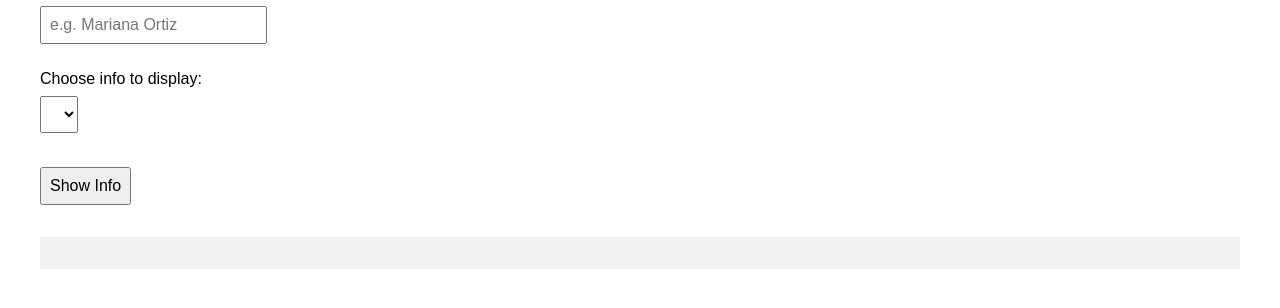
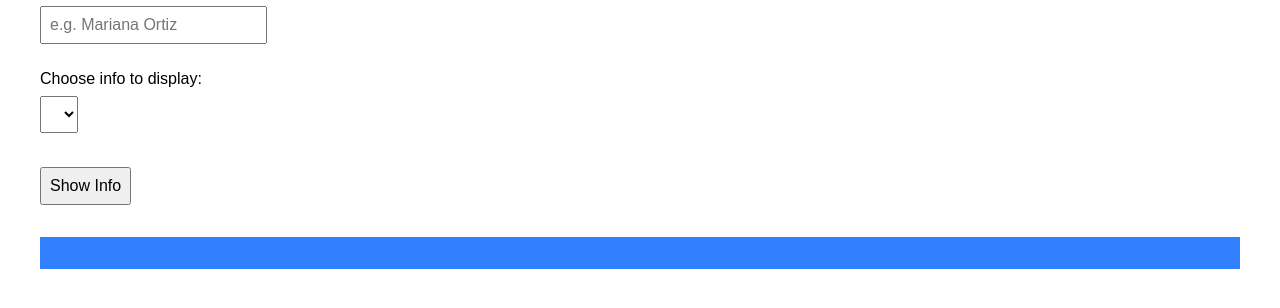
Before and after one commit to Pananana-hub/Pananana-hub.github.io, a plain HTML site: page index.html in a window 1280 px wide. Shown: the part 128-436 px from the top of the page. Drawn offline with Linux system fonts and the light colour scheme; no server answers.

Commit message:
Update index.html

```diff
--- a/index.html
+++ b/index.html
@@ -15,7 +15,7 @@
     }
     #output {
       margin-top: 1.5rem;
-      background: #f1f1f1;
+      background: #3380ff;
       padding: 1rem;
       white-space: pre-wrap;
     }
```
